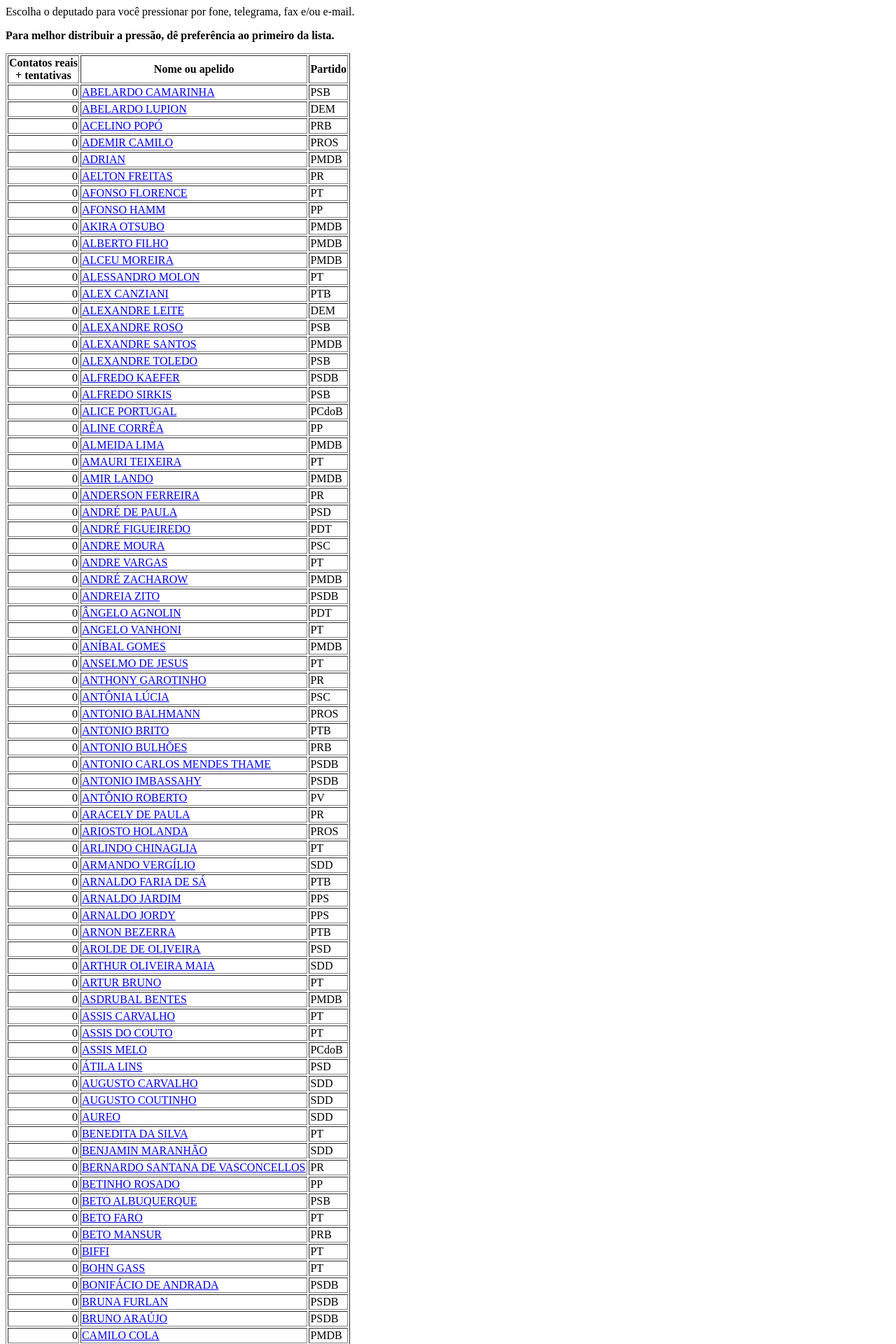
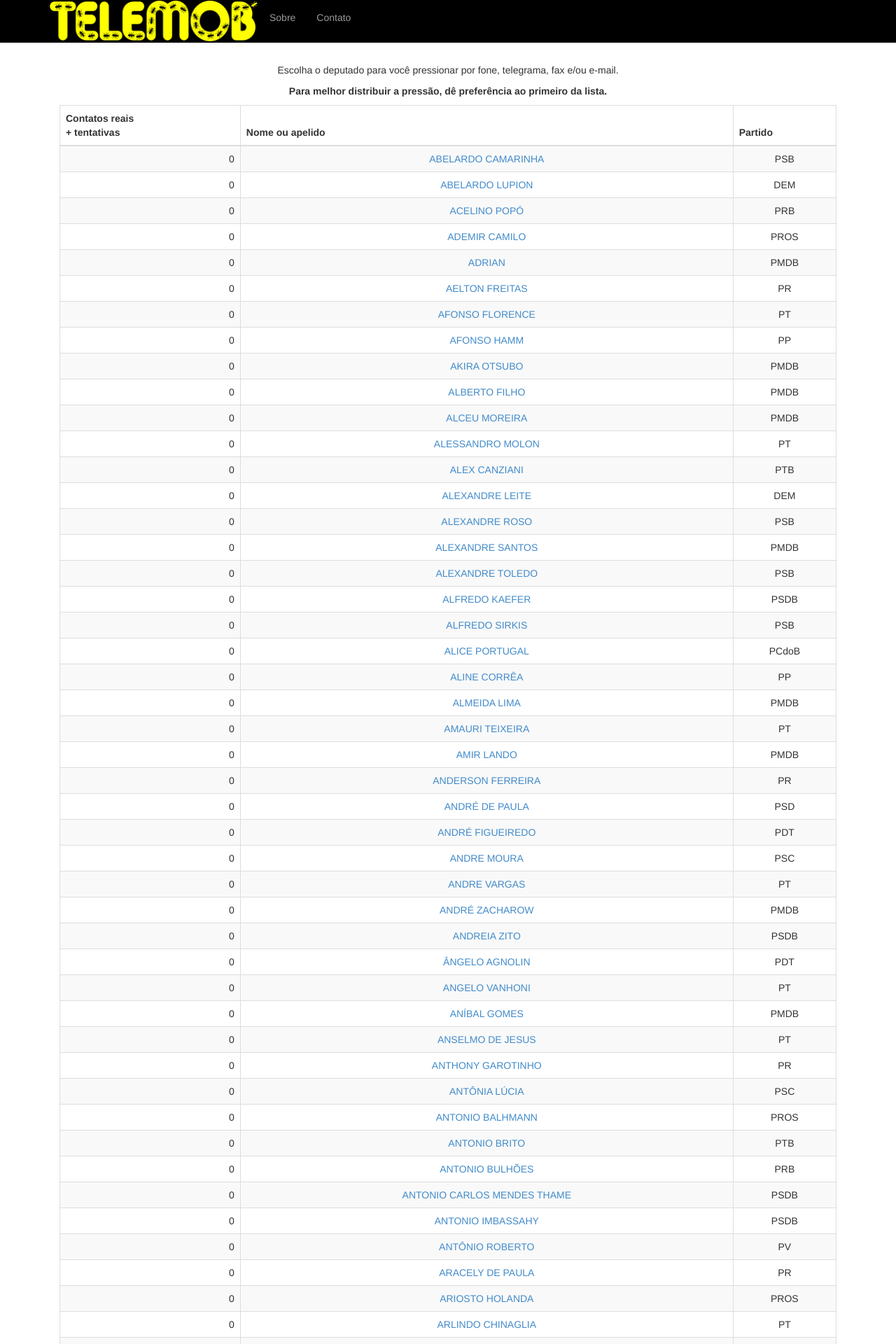
Before and after one commit to garoa/telemob, a Django app: a page that uses telemob/main/templates/politician_list.html in a window 1280 px wide. Shown: the top 1920 px of the page at 70% size. Run offline with Django 3.2, Linux system fonts and the light colour scheme; data comes from the database, SQL or seed files in the repository; data that the repository does not hold is empty; some libraries are stand-ins or nearby versions.

Commit message:
lista de políticos com o layout da página inicial

```diff
--- a/telemob/main/templates/politician_list.html
+++ b/telemob/main/templates/politician_list.html
@@ -1,9 +1,12 @@
-<html>
+{% extends 'base.html' %}
+
+{% block content %}
+<div class="starter-template">
     <p>Escolha o deputado para você pressionar por fone, telegrama,
         fax e/ou e-mail.</p>
 
     <p><b>Para melhor distribuir a pressão, dê preferência ao primeiro da lista.</b></p>
-<table border='1'>
+    <table class="table table-bordered table-striped">
         <thead>
             <tr>
                 <th>Contatos reais<br> + tentativas</th>
@@ -21,4 +24,5 @@
         {% endfor %}
         </tbody>
     </table>
-</html>
+</div>
+{% endblock %}
```
Lines whose indentation alone changed are shown as unchanged.
